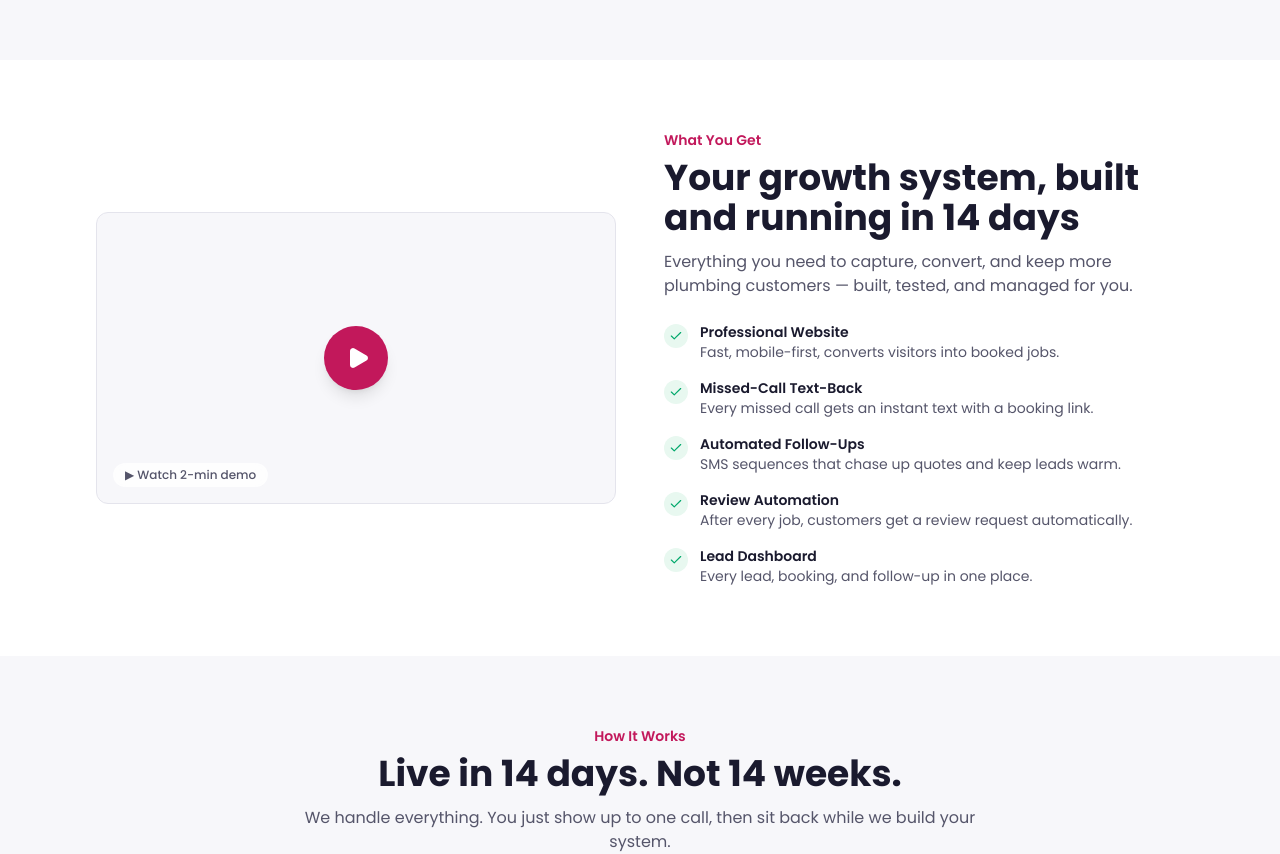
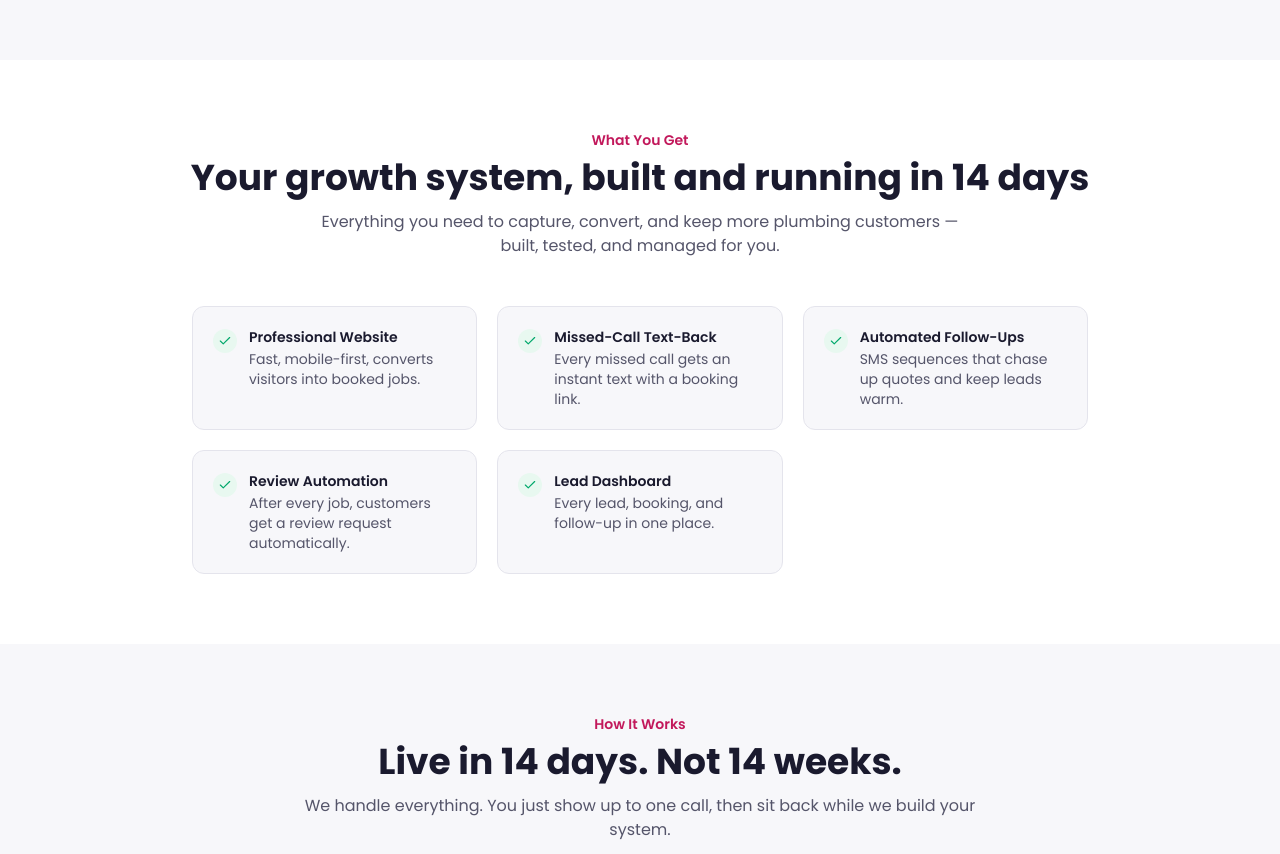
Before and after one commit to milochamp2/flamingco, a Next.js app: page / in a window 1280 px wide. Shown: the part 1300-2154 px from the top of the page. Built offline with nearby package versions, Linux system fonts and the light colour scheme.

Commit message:
+flamingco website update
added case studies

```diff
--- a/src/app/page.tsx
+++ b/src/app/page.tsx
@@ -8,6 +8,7 @@ import { HowItWorks } from "@/components/how-it-works";
 import { StatsBanner } from "@/components/stats-banner";
 import { About } from "@/components/about";
 import { Testimonials } from "@/components/testimonials";
+import { CaseStudies } from "@/components/case-studies";
 import { Pricing } from "@/components/pricing";
 import { FAQ } from "@/components/faq";
 import { FinalCTA } from "@/components/final-cta";
@@ -28,6 +29,7 @@ export default function Home() {
         <StatsBanner />
         <About />
         <Testimonials />
+        <CaseStudies />
         <Pricing />
         <FAQ />
         <FinalCTA />
--- /dev/null
+++ b/src/components/case-studies.tsx
@@ -0,0 +1,100 @@
+import { ExternalLink } from "lucide-react";
+
+const cases = [
+  {
+    name: "BudgetFlow",
+    category: "Web App",
+    desc: "Smart personal finance and budget planning app. Private, fast, and built with Next.js — all data stored locally on device.",
+    url: "https://financial-budget-planning.vercel.app/",
+    gradient: "from-emerald-400 to-teal-600",
+    tag: "Personal Project",
+  },
+  {
+    name: "Bayliss Building Group",
+    category: "Corporate Website",
+    desc: "Commercial construction & carpentry company in Victoria with 15+ years and 200+ projects. Built for credibility and lead generation.",
+    url: "https://bayliss-building-group.vercel.app/",
+    gradient: "from-slate-500 to-slate-800",
+    tag: "Client",
+  },
+  {
+    name: "HyperFit",
+    category: "Gym & Fitness",
+    desc: "Mitcham's premier functional training hub. Full-service gym website with classes, memberships, and recovery services.",
+    url: "https://hyperfit.com.au/",
+    gradient: "from-orange-400 to-red-600",
+    tag: "Client — Live",
+  },
+  {
+    name: "Epic Party Hire",
+    category: "Event Hire",
+    desc: "Party equipment hire across Melbourne — slushie machines, photo booths, giant letters, and outdoor cinemas. Built to convert.",
+    url: "https://www.epicpartyhire.com.au/",
+    gradient: "from-violet-500 to-purple-700",
+    tag: "Client — Live",
+  },
+  {
+    name: "Mitcham Recovery Hub",
+    category: "Health & Wellness",
+    desc: "Recovery and wellness centre in Mitcham. Clean, conversion-focused website built to drive bookings.",
+    url: "https://themitchamrecoveryhub.com.au/",
+    gradient: "from-cyan-400 to-blue-600",
+    tag: "Client — Live",
+  },
+];
+
+export function CaseStudies() {
+  return (
+    <section className="py-[70px] bg-bg-alt">
+      <div className="mx-auto max-w-6xl px-4 sm:px-6 lg:px-8">
+        {/* Header */}
+        <div className="text-center mb-12 animate-on-scroll">
+          <p className="text-sm font-semibold text-magenta mb-2">Our Work</p>
+          <h2 className="text-3xl sm:text-4xl font-bold text-navy mb-3">
+            Real websites. Real results.
+          </h2>
+          <p className="text-text-mid max-w-2xl mx-auto">
+            Every site we build is fast, mobile-first, and designed to convert
+            visitors into paying customers.
+          </p>
+        </div>
+
+        {/* Cards */}
+        <div className="grid sm:grid-cols-2 lg:grid-cols-3 gap-6">
+          {cases.map((c) => (
+            <a
+              key={c.name}
+              href={c.url}
+              target="_blank"
+              rel="noopener noreferrer"
+              className="animate-on-scroll group bg-white border border-border-light rounded-xl overflow-hidden transition-all duration-300 hover:shadow-lg hover:-translate-y-1"
+            >
+              {/* Gradient thumbnail */}
+              <div
+                className={`h-40 bg-gradient-to-br ${c.gradient} flex items-end p-4`}
+              >
+                <span className="text-xs font-semibold text-white/80 bg-black/20 px-2.5 py-1 rounded-full">
+                  {c.tag}
+                </span>
+              </div>
+
+              {/* Content */}
+              <div className="p-5">
+                <div className="flex items-start justify-between gap-2 mb-2">
+                  <div>
+                    <p className="font-bold text-navy">{c.name}</p>
+                    <p className="text-xs text-magenta font-medium">
+                      {c.category}
+                    </p>
+                  </div>
+                  <ExternalLink className="h-4 w-4 text-text-light flex-shrink-0 mt-0.5 group-hover:text-magenta transition-colors" />
+                </div>
+                <p className="text-sm text-text-mid leading-relaxed">{c.desc}</p>
+              </div>
+            </a>
+          ))}
+        </div>
+      </div>
+    </section>
+  );
+}
--- a/src/components/demo-solution.tsx
+++ b/src/components/demo-solution.tsx
@@ -1,4 +1,4 @@
-import { Check, Play } from "lucide-react";
+import { Check } from "lucide-react";
 
 const solutions = [
   {
@@ -27,48 +27,36 @@ export function DemoSolution() {
   return (
     <section id="solution" className="py-[70px] bg-white">
       <div className="mx-auto max-w-6xl px-4 sm:px-6 lg:px-8">
-        <div className="grid lg:grid-cols-2 gap-12 items-center">
-          {/* Video placeholder */}
-          <div className="animate-on-scroll relative aspect-video bg-bg-alt rounded-xl border border-border-light flex items-center justify-center overflow-hidden">
-            <div className="h-16 w-16 rounded-full bg-magenta flex items-center justify-center shadow-lg cursor-pointer hover:bg-magenta-hover transition-colors">
-              <Play className="h-6 w-6 text-white ml-1" fill="white" />
-            </div>
-            <span className="absolute bottom-4 left-4 text-xs font-medium text-text-mid bg-white/80 backdrop-blur px-3 py-1 rounded-full">
-              &#9654; Watch 2-min demo
-            </span>
-          </div>
-
-          {/* Content */}
-          <div className="animate-on-scroll">
+        <div className="text-center mb-12 animate-on-scroll">
           <p className="text-sm font-semibold text-magenta mb-2">
             What You Get
           </p>
           <h2 className="text-3xl sm:text-4xl font-bold text-navy mb-3">
             Your growth system, built and running in 14 days
           </h2>
-            <p className="text-text-mid mb-6">
+          <p className="text-text-mid max-w-2xl mx-auto">
             Everything you need to capture, convert, and keep more plumbing
             customers — built, tested, and managed for you.
           </p>
+        </div>
 
-            <div className="space-y-4">
-              {solutions.map((item) => (
-                <div key={item.title} className="flex gap-3">
+        <div className="grid sm:grid-cols-2 lg:grid-cols-3 gap-5 max-w-4xl mx-auto">
+          {solutions.map((item, i) => (
+            <div
+              key={item.title}
+              className="animate-on-scroll flex gap-3 bg-bg-alt border border-border-light rounded-xl p-5"
+            >
               <div className="flex-shrink-0 mt-0.5 h-6 w-6 rounded-full bg-green-soft flex items-center justify-center">
                 <Check className="h-3.5 w-3.5 text-green" />
               </div>
               <div>
-                    <p className="font-semibold text-navy text-sm">
-                      {item.title}
-                    </p>
-                    <p className="text-text-mid text-sm">{item.desc}</p>
+                <p className="font-semibold text-navy text-sm">{item.title}</p>
+                <p className="text-text-mid text-sm mt-0.5">{item.desc}</p>
               </div>
             </div>
           ))}
         </div>
       </div>
-        </div>
-      </div>
     </section>
   );
 }
--- a/src/components/stats-banner.tsx
+++ b/src/components/stats-banner.tsx
@@ -1,6 +1,6 @@
 const stats = [
   { value: "93", accent: "%", label: "Leads Captured" },
-  { value: "<5", accent: "s", label: "Response Time" },
+  { value: "<80", accent: "ms", label: "Server Load Time" },
   { value: "3", accent: "x", label: "More Reviews" },
   { value: "14", accent: "d", label: "Setup Time" },
 ];
```
Lines whose indentation alone changed are shown as unchanged.
